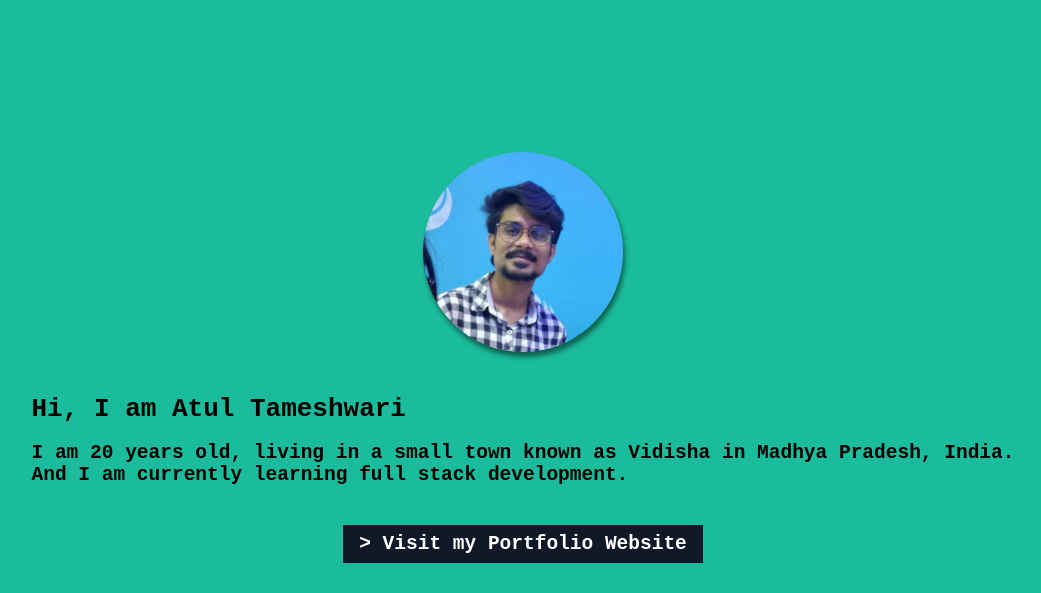
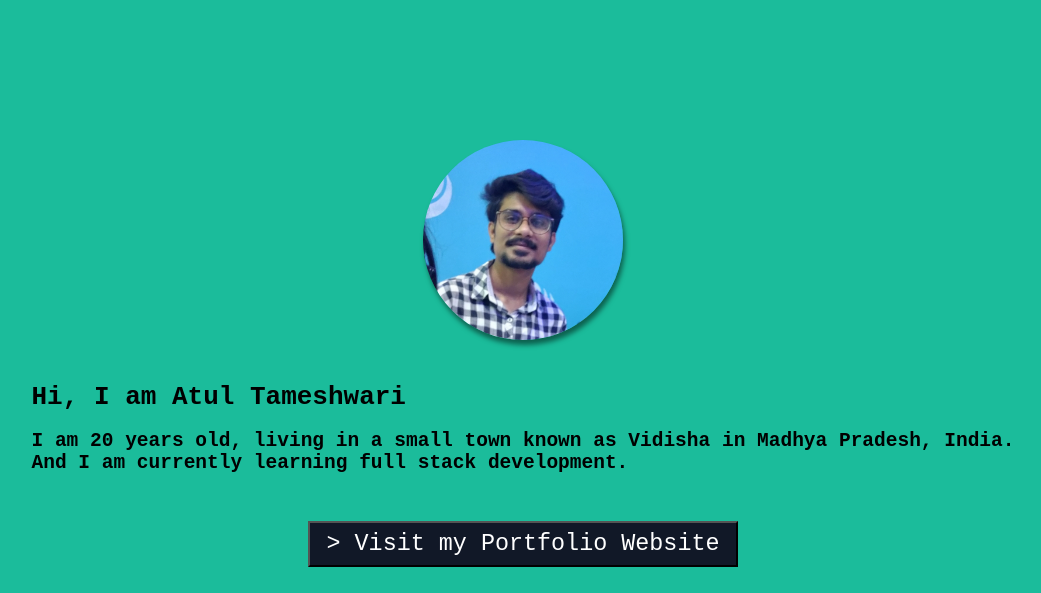
Before and after one commit to codingwolf-at/codingwolf-at.github.io, a plain HTML site: page index.html in a window 1280 px wide. Shown: the top 593 px of the page, without its empty margins (117-1158 px from the left). Drawn offline with Linux system fonts and the light colour scheme; grey boxes are pictures that could not be loaded.

Commit message:
fix: portfolio button

```diff
--- a/css/main.css
+++ b/css/main.css
@@ -33,4 +33,6 @@ a{
     color: white;
     background-color: #111827;
     padding: 0.5rem 1rem;
+    font-family: inherit;
+    font-size: larger;
 }
--- a/index.html
+++ b/index.html
@@ -22,7 +22,7 @@
             </h2>
             <br>
             <center>
-                <h2><a class="btn" href="https://atulportfolio.netlify.app/">> Visit my Portfolio Website</a></h2>
+                <h2><button class="btn" href="https://atulportfolio.netlify.app/">> Visit my Portfolio Website</button></h2>
             </center>
         </div>
 
```
